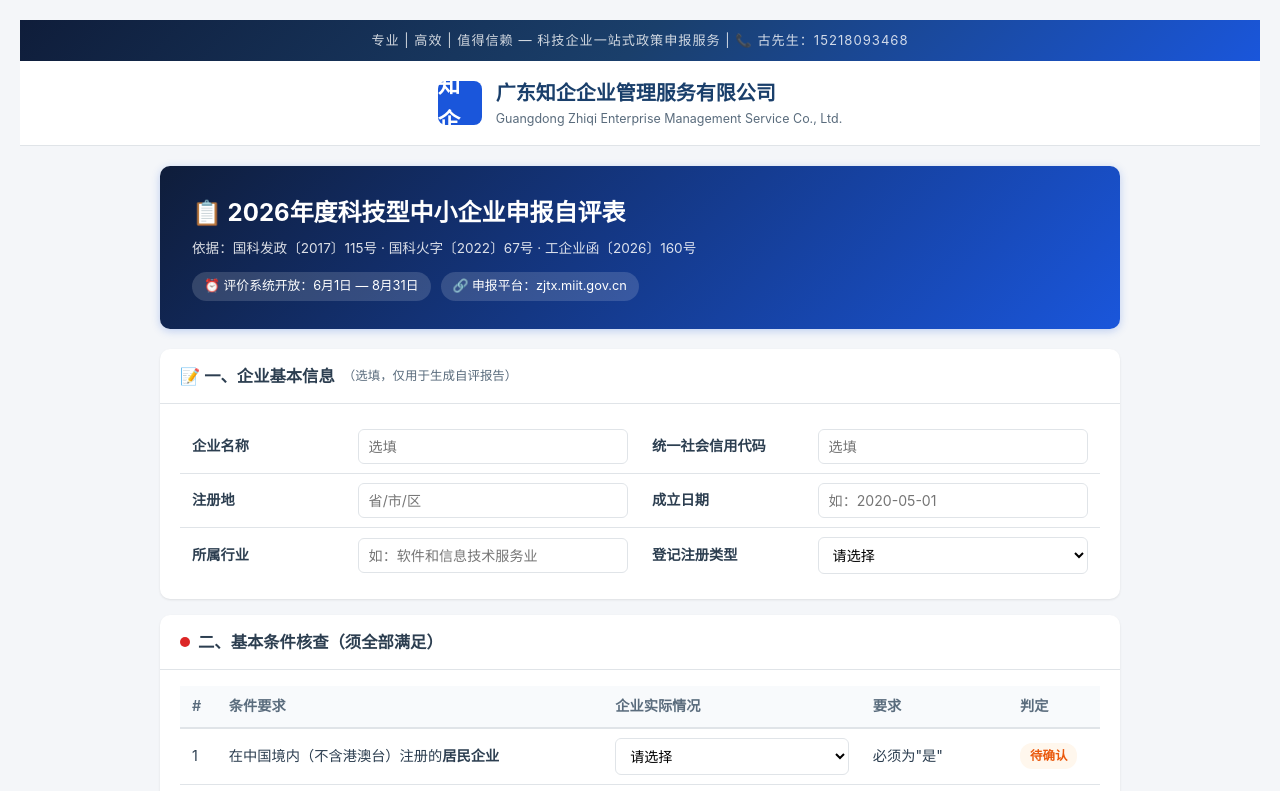
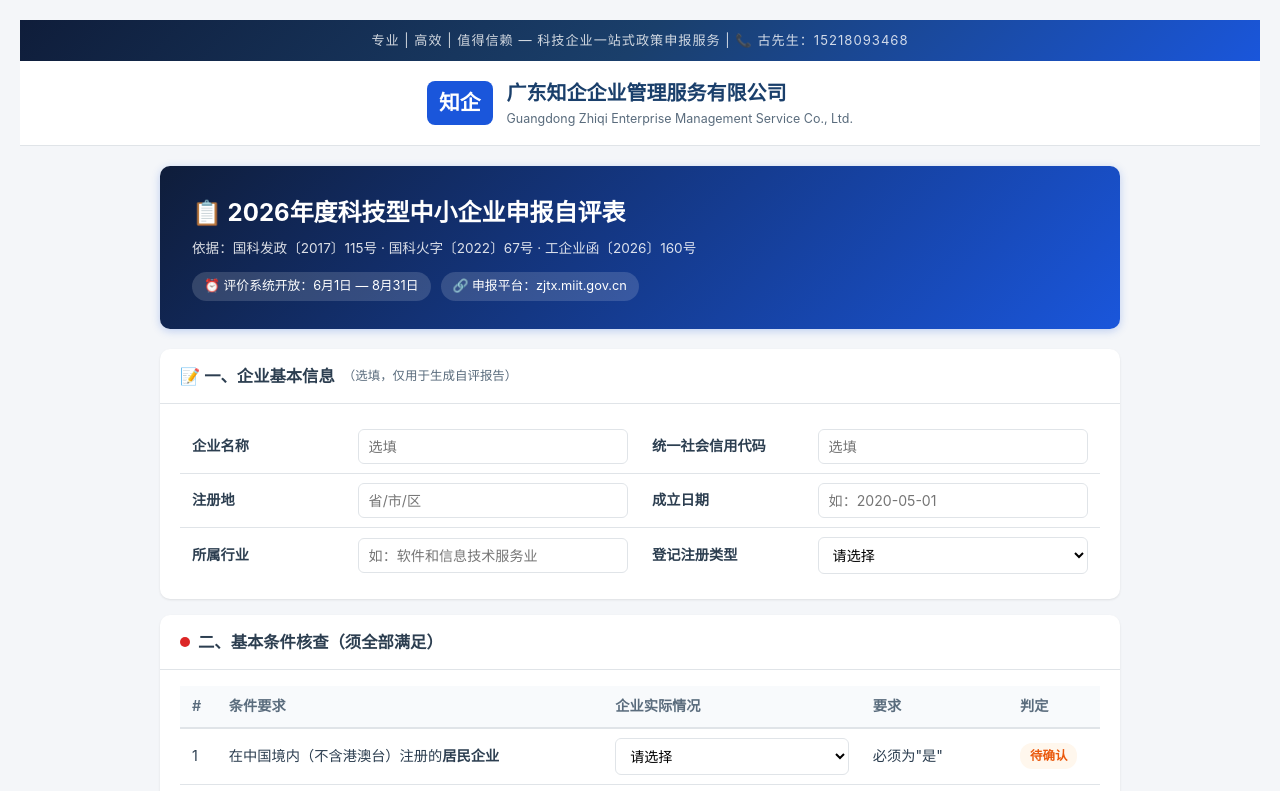
Before and after one commit to youngyi5345-cpu/kjsme-assessment, a website: page docs/index.html in a window 1280 px wide. Shown: the top 791 px of the page. Drawn offline with Linux system fonts and the light colour scheme.

Commit message:
fix: expand logo width to fit two characters

```diff
--- a/docs/index.html
+++ b/docs/index.html
@@ -21,7 +21,7 @@
   .top-banner { background: linear-gradient(135deg, #0f1d3a 0%, #1a3f6b 50%, #1a56db 100%); color: #fff; text-align: center; padding: 10px 20px; font-size: .82rem; letter-spacing: 1px; }
   .top-banner span { opacity: .8; }
   .company-header { background: #fff; border-bottom: 1px solid var(--border); padding: 16px 32px; display: flex; align-items: center; justify-content: center; gap: 14px; flex-wrap: wrap; }
-  .company-header .logo { width: 44px; height: 44px; background: var(--accent); border-radius: 8px; display: flex; align-items: center; justify-content: center; color: #fff; font-size: 1.4rem; font-weight: 700; flex-shrink: 0; }
+  .company-header .logo { width: auto; min-width: 60px; height: 44px; padding: 0 12px; background: var(--accent); border-radius: 8px; display: flex; align-items: center; justify-content: center; color: #fff; font-size: 1.3rem; font-weight: 700; flex-shrink: 0; }
   .company-header .company-name { font-size: 1.25rem; font-weight: 700; color: #1a3f6b; }
   .company-header .company-sub { font-size: .78rem; color: var(--text-secondary); }
 
```
